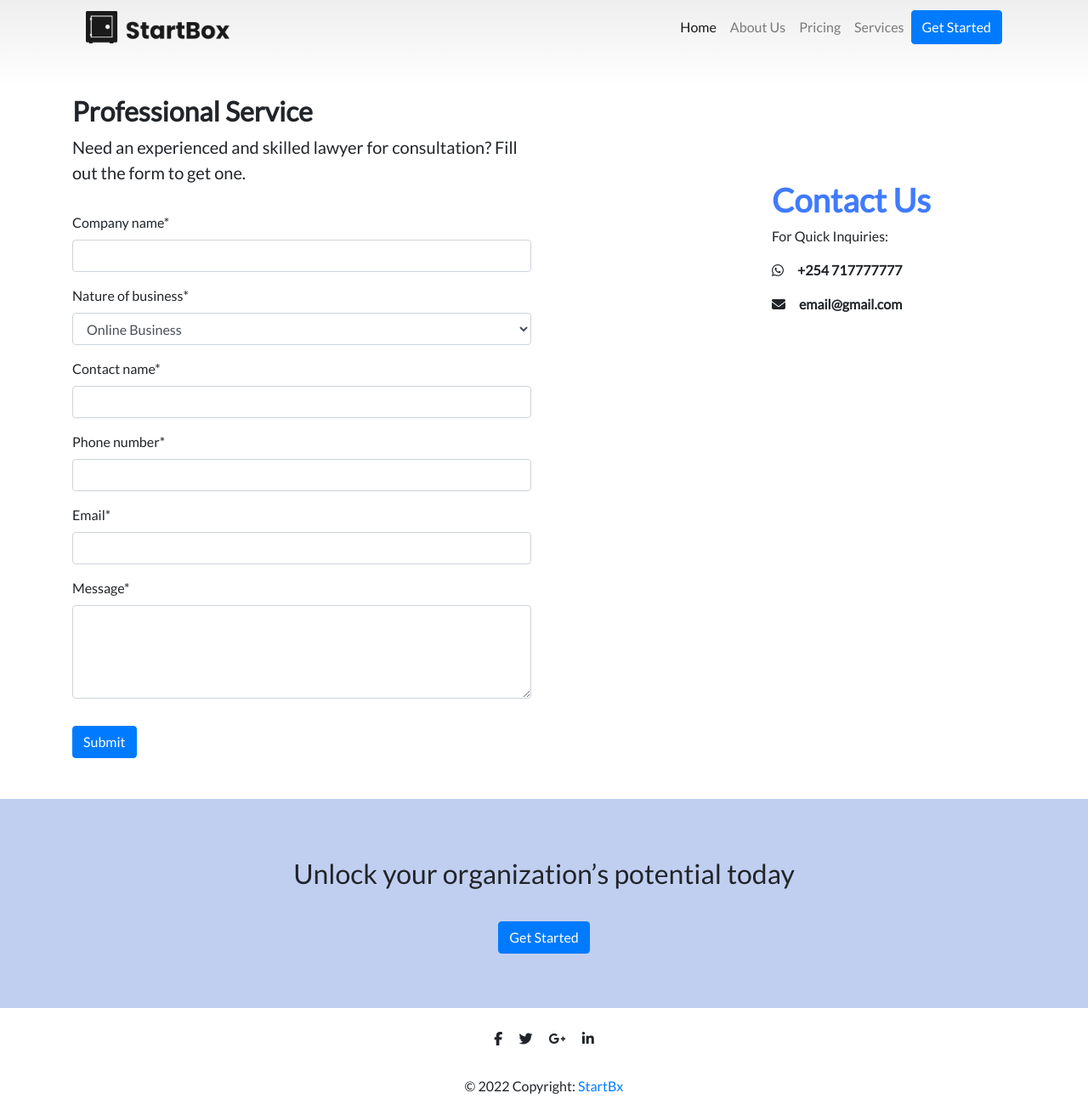
After one commit to hellen17/StartBox, a Django app: page /contact/ in a window 1280 px wide. The commit adds this page. Shown: the whole page at 85% size. Run offline with Django 4.2, Linux system fonts and the light colour scheme; some libraries are stand-ins or nearby versions.

Commit message:
Added contact form

```diff
--- a/StartBx/StartBx/settings.py
+++ b/StartBx/StartBx/settings.py
@@ -23,7 +23,7 @@ BASE_DIR = Path(__file__).resolve().parent.parent
 SECRET_KEY = 'django-insecure-lvqz#lt2q#^m92o1=&_bpqx_ogzi0ru*jni26(f4m8+zddvo6u'
 
 # SECURITY WARNING: don't run with debug turned on in production!
-DEBUG = True
+DEBUG = False
 
 ALLOWED_HOSTS = []
 
@@ -37,6 +37,7 @@ INSTALLED_APPS = [
     'django.contrib.sessions',
     'django.contrib.messages',
     'django.contrib.staticfiles',
+    'crispy_forms',
     'frontend'
 ]
 
@@ -131,3 +132,5 @@ else:
 # https://docs.djangoproject.com/en/4.0/ref/settings/#default-auto-field
 
 DEFAULT_AUTO_FIELD = 'django.db.models.BigAutoField'
+
+CRISPY_TEMPLATE_PACK = 'bootstrap4'
--- /dev/null
+++ b/StartBx/frontend/forms.py
@@ -0,0 +1,18 @@
+from django import forms
+
+NATURE_OF_BUSINESS= [
+    ('online business', 'Online Business'),
+    ('SME', 'Small Medium Enterpise (SME)'),
+    ('startup', 'Startup'),
+
+    ]
+
+
+class ContactForm(forms.Form):
+    company_name = forms.CharField(max_length=100)
+    nature_of_business = forms.CharField(widget=forms.Select(choices=NATURE_OF_BUSINESS))
+    contact_name = forms.CharField(max_length=100)
+    phone_number = forms.CharField(max_length=20)
+    email = forms.EmailField()
+
+    message = forms.CharField(widget=forms.Textarea(attrs={'rows': 4, 'cols': 40}))
--- a/StartBx/frontend/urls.py
+++ b/StartBx/frontend/urls.py
@@ -1,14 +1,17 @@
 from django.urls import path
-from .views import HomeView, PackageView, GetTemplateView, DataPrivacyView, OnlineBUsinessView
-#from . import views
+#from frontend import views as views
+
+from .views import HomeView, PackageView, GetTemplateView, DataPrivacyView, OnlineBUsinessView, Contact
+
 app_name = 'frontend'
 
 urlpatterns = [
     path('', HomeView.as_view(), name='home'),
     path('packages/', PackageView.as_view(), name='packages'),
     path('templates/', GetTemplateView.as_view(), name='templates'),
-    path('dataprivacy/', DataPrivacyView.as_view(), name='dataprivacy'),
-    path('onlinebusinesspackage/', OnlineBUsinessView.as_view(), name='onlinebusinesspackage'),
+    path('data-privacy/', DataPrivacyView.as_view(), name='dataprivacy'),
+    path('online-business-package/', OnlineBUsinessView.as_view(), name='onlinebusinesspackage'),
+    path('contact/', Contact.as_view(), name='contact'),
 
 
 ]
--- a/StartBx/frontend/views.py
+++ b/StartBx/frontend/views.py
@@ -1,6 +1,10 @@
 from re import template
 from django.shortcuts import render
 from django.views.generic.base import TemplateView
+from django.views.generic.edit import FormView
+from .forms import ContactForm
+from django.views import View
+
 # Create your views here.
 
 class HomeView(TemplateView):
@@ -17,3 +21,27 @@ class DataPrivacyView(TemplateView):
 
 class OnlineBUsinessView(TemplateView):
     template_name = 'packages/online business.html'
+
+# class ProfessionalHelpView(TemplateView):
+#     template_name = 'contact.html'
+
+class Contact(View):
+    def get(self, request):
+        form = ContactForm()
+        return render(
+            request, 'contact.html', {'form': form}
+        )
+
+    def post(self, request):
+        form = ContactForm(request.POST)
+        if form.is_valid():
+            form.save()
+            return render(
+            request,
+            'contact.html',
+            {'form': form},
+        )
+        return render(
+            request,
+            'contact.html',
+            {'form': form})
--- /dev/null
+++ b/StartBx/templates/contact.html
@@ -0,0 +1,81 @@
+{% extends "base.html" %}
+
+{% block content %}
+{% load static %}
+{% load crispy_forms_tags %}
+
+<style>
+    @media only screen and (max-width: 968px) {
+        .mobile{
+
+            float: unset !important;
+            padding: unset !important;
+        }
+        .mobile-col{
+            padding-top: 30px;
+            text-align: center;
+        }
+
+    }
+</style>
+
+<header class="container">
+    <nav class="navbar navbar-expand-lg navbar-light">
+        <a href="/"><img style="height:48px" class="navbar-brand" src="{% static 'img/Startbox logo-black.png' %}" alt="Logo"></a>
+        <button class="navbar-toggler" type="button" data-toggle="collapse" data-target="#navbarNavAltMarkup" aria-controls="navbarNavAltMarkup" aria-expanded="false" aria-label="Toggle navigation">
+          <span class="navbar-toggler-icon"></span>
+        </button>
+        <div class="collapse navbar-collapse justify-content-end" id="navbarNavAltMarkup">
+          <div class="navbar-nav">
+            <a class="nav-item nav-link active" href="/">Home <span class="sr-only">(current)</span></a>
+            <a class="nav-item nav-link" href="#">About Us</a>
+            <a class="nav-item nav-link" href="#pricing">Pricing</a>
+            <a class="nav-item nav-link" href="#">Services</a>
+            <button type="button" class="btn btn-primary">Get Started</button>
+          </div>
+        </div>
+      </nav>
+      </header>
+
+<main>
+<section id="form">
+    <div class="container">
+        <div class="row my-5">
+            <div class="col-md-6 col-sm-12">
+                <h2 class="font-weight-bold">Professional Service</h2>
+                <p class="lead">Need an experienced and skilled lawyer for consultation?
+                    Fill out the form to get one.</p>
+
+                <form method="POST" action="" enctype="multipart/form-data" class="pt-3">
+                    {% csrf_token %}
+                    <fieldset class="form-group">
+                    {{ form|crispy }}
+
+                    </fieldset>
+                    <button type="submit" class="btn btn-primary">Submit</button>
+                </form>
+            </div>
+
+            <div class="col-md-6 col-sm-12 mobile-col" >
+                <span class="mobile" style="float:right;padding:100px;">
+                <h3 style="font-size: 2.4em; color: var(--theme-color); " class="font-weight-bold">Contact Us</h3>
+                <p>For Quick Inquiries:</p>
+                <p><i class="fa fa-whatsapp mr-3" aria-hidden="true"></i><strong>+254 717777777</strong>
+                </p>
+                <p><i class="fa fa-envelope mr-3" aria-hidden="true"></i><strong>email@gmail.com</strong></p>
+                </span>
+            </div>
+
+        </div>
+
+
+    </div>
+
+</section>
+
+</main>
+
+
+
+
+{% endblock content %}
--- a/StartBx/templates/home.html
+++ b/StartBx/templates/home.html
@@ -2,7 +2,7 @@
 
 {% block content %}
 {% load static %}
-<link rel="stylesheet" href="{% static 'css/pricingtable.css' %}">
+<link rel="stylesheet" href="{% static 'css/pricing-services.css' %}">
 <style>
 
     .navbar-nav > a{
```
Also changed, not shown: StartBx/static/css/pricing-services.css (renamed from StartBx/static/css/pricingtable.css).
